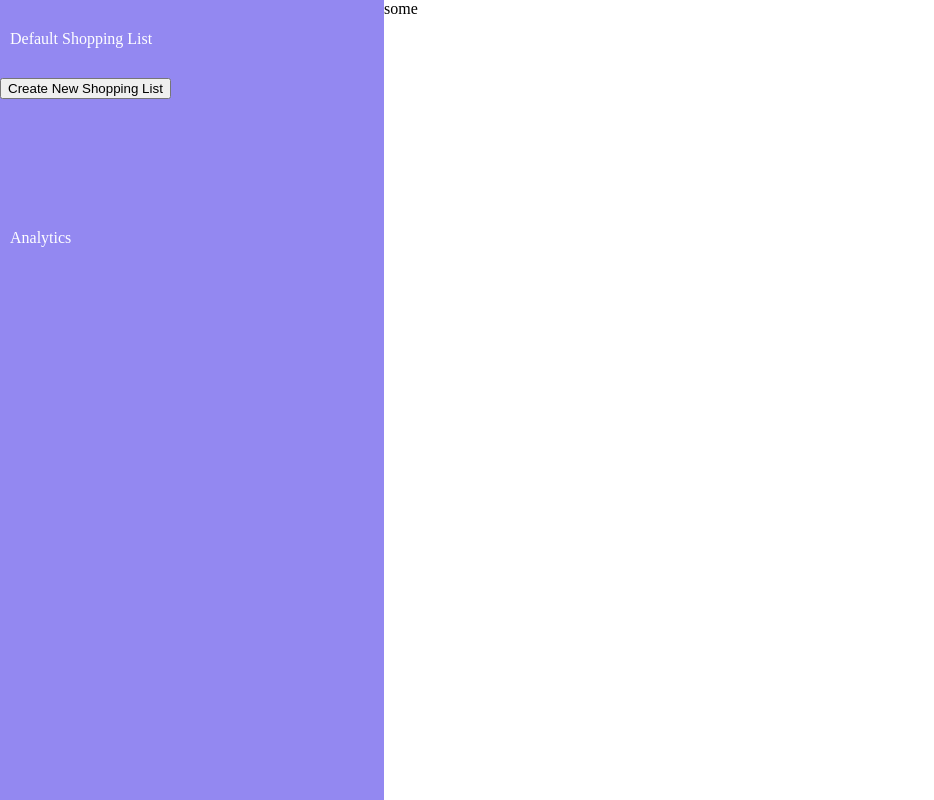
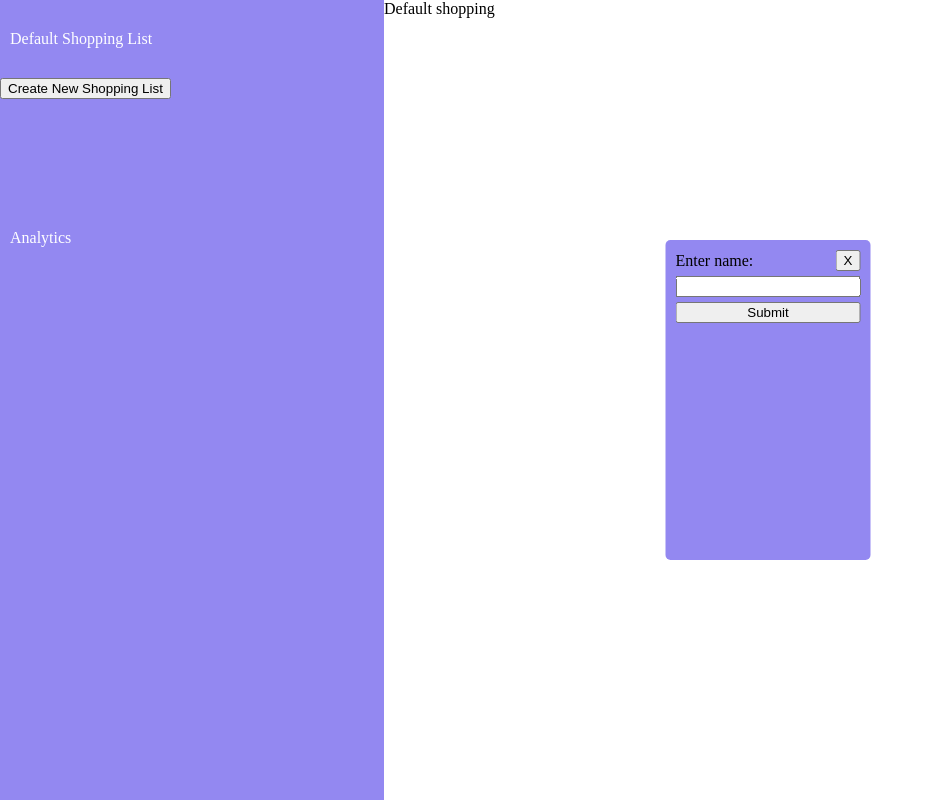
Before and after one commit to Marin303/shopping_list_manager, a React (Create React App) app in the folder frontend/: page /shopping-list in a window 1280 px wide. Shown: the whole page, without its empty margins (0-934 px from the left). Built offline with nearby package versions, Linux system fonts and the light colour scheme.

Commit message:
edit btn with new inline input, delete btn

```diff
--- a/frontend/src/Components/CreateMenu/CreateMenu.jsx
+++ b/frontend/src/Components/CreateMenu/CreateMenu.jsx
@@ -1,21 +1,38 @@
-import React from "react";
+import React, { useState } from "react";
 import "./menu.scss";
 
 const CreateMenu = ({ onCreateShoppingList, toggleCreateMenu }) => {
+  const [showError, setShowError] = useState();
+
+
   const handleSubmit = (e) => {
     e.preventDefault();
     const shoppingListName = e.target.name.value;
+    if (!shoppingListName.trim()) {
+      setShowError(true);
+      return;
+    }
     onCreateShoppingList(shoppingListName);
+  };
+
+  // when user start typing error message disappear
+  const handleValueChange = () => {
+    setShowError(false);
   };
 
   return (
     <div className="create_menu_container">
+      {showError && (
+        <div className="errorMsg">
+          <p>Name cannot be empty</p>
+        </div>
+      )}
       <form action="" onSubmit={handleSubmit}>
         <div className="title">
           <label htmlFor="name">Enter name:</label>
           <button onClick={toggleCreateMenu}>X</button>
         </div>
-        <input type="text" id="name" name="name" />
+        <input type="text" id="name" name="name" onChange={handleValueChange}/>
         <button type="submit">Submit</button>
       </form>
     </div>
--- a/frontend/src/Components/CreateMenu/menu.scss
+++ b/frontend/src/Components/CreateMenu/menu.scss
@@ -1,14 +1,15 @@
 @import "../../Assets/colors/colors.scss";
 .create_menu_container {
-    width: 70%;
-    display:flex;
-    justify-content: center;
-    align-items: center;
+    position: absolute;
+    top: 50%;
+    left: 60%;
+    transform: translate(-50%,-50%);
+
 
     form {
         border-radius: 5px;
         background-color: $header;
-        width: 50%;
+        //width: 100%;
         height: 40vh;
         padding: 10px;
         display: flex;
@@ -20,4 +21,12 @@
         align-items: center;
         justify-content: space-between;
     }
+    .errorMsg{
+        display: flex;
+        justify-content:center;
+        background-color: red;
+        padding: 5px;
+        margin-bottom: 5px;
+        border-radius: 5px;
+    }
 }
--- a/frontend/src/Components/ShoppingList/ShoppingList.jsx
+++ b/frontend/src/Components/ShoppingList/ShoppingList.jsx
@@ -4,7 +4,7 @@ import "./shopping.scss"
 const ShoppingList = () => {
   return (
     <div className='shopping-list_container'>
-      some
+      Default shopping
     </div>
   )
 }
--- a/frontend/src/Page/Layout/Layout.jsx
+++ b/frontend/src/Page/Layout/Layout.jsx
@@ -7,8 +7,10 @@ import CreateMenu from "../../Components/CreateMenu/CreateMenu";
 import NewShoppingList from "../../Components/NewShoppingList/NewShoppingList";
 
 const Layout = () => {
-  const [createMenuVisible, setCreateMenuVisible] = useState(false);
+  const [createMenuVisible, setCreateMenuVisible] = useState(true);
   const [shoppingListName, setShoppingListName] = useState([]);
+  const [editingIndex, setEditingIndex] = useState(null);
+  const [newName, setNewName] = useState("");
 
   const toggleCreateMenu = () => {
     setCreateMenuVisible((prev) => !prev);
@@ -17,6 +19,33 @@ const Layout = () => {
   const handleCreateShoppingList = (name) => {
     setShoppingListName((prevNames) => [...prevNames, name]);
     toggleCreateMenu();
+  };
+
+  const handleEditShoppingList = (index) => {
+    setEditingIndex(index);
+    setNewName(shoppingListName[index]);
+  };
+
+  const handleSaveEdit = (index) => {
+    setShoppingListName((prevNames) => {
+      const updatedNames = [...prevNames];
+      updatedNames[index] = newName;
+      return updatedNames;
+    });
+    setEditingIndex(null);
+  };
+
+  const handleCancelEdit = () => {
+    setEditingIndex(null);
+    setNewName("");
+  };
+
+  const handleDeleteShoppingList = (index) => {
+    setShoppingListName((prevNames) => {
+      const updatedNames = [...prevNames];
+      updatedNames.splice(index, 1);
+      return updatedNames;
+    });
   };
 
   return (
@@ -30,10 +59,30 @@ const Layout = () => {
           </ul>
           <button onClick={toggleCreateMenu}>Create New Shopping List</button>
 
-          {shoppingListName.map((shoppingListName, index) => (
+          {shoppingListName.map((name, index) => (
             <ul key={index}>
               <li>
-                <Link to="/new-shopping-list">{shoppingListName}</Link>
+                {editingIndex === index ? (
+                  <>
+                    <input
+                      type="text"
+                      value={newName}
+                      onChange={(e) => setNewName(e.target.value)}
+                    />
+                    <button onClick={() => handleSaveEdit(index)}>Save</button>
+                    <button onClick={handleCancelEdit}>Cancel</button>
+                  </>
+                ) : (
+                  <>
+                    <Link to={`/new-shopping-list-${index}`}>{name}</Link>
+                    <button onClick={() => handleEditShoppingList(index)}>
+                      Edit
+                    </button>
+                    <button onClick={() => handleDeleteShoppingList(index)}>
+                      Delete
+                    </button>
+                  </>
+                )}
               </li>
             </ul>
           ))}
@@ -52,7 +101,13 @@ const Layout = () => {
       )}
       <Routes>
         <Route path="/" element={<Navigate to="/" />} />
-        <Route path="/new-shopping-list" element={<NewShoppingList />} />
+        {shoppingListName.map((name, index) => (
+          <Route
+            key={index}
+            path={`/new-shopping-list-${index}`}
+            element={<NewShoppingList listName={name} />}
+          />
+        ))}
         <Route path="/shopping-list" element={<ShoppingList />} />
         <Route path="/analytics" element={<Analytics />} />
       </Routes>
--- a/frontend/src/Page/Layout/layout.scss
+++ b/frontend/src/Page/Layout/layout.scss
@@ -4,7 +4,6 @@
     width: 100%;
     height: 100vh;
     display: flex;
-
     &_header {
         background-color: $header;
         width: 30%;
```
